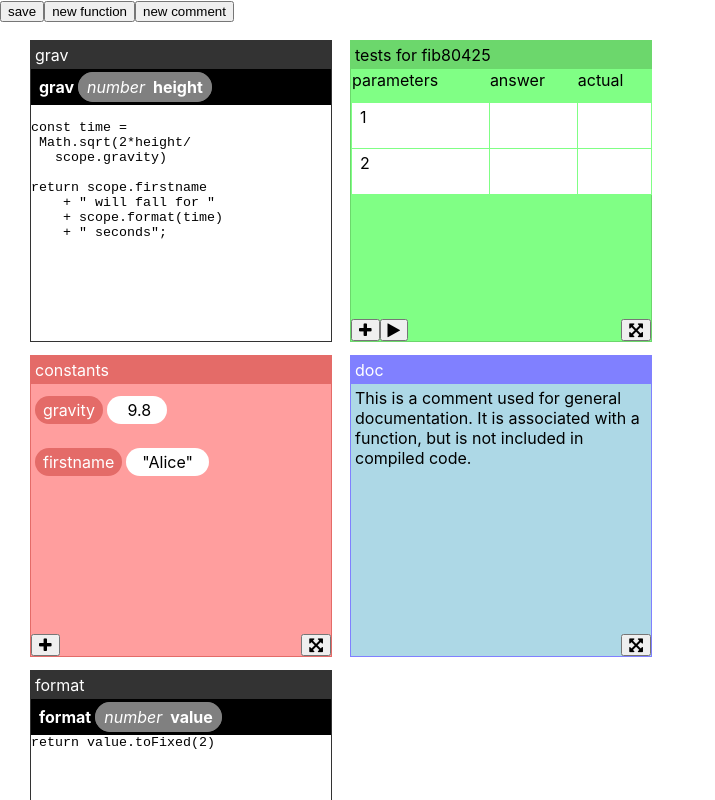
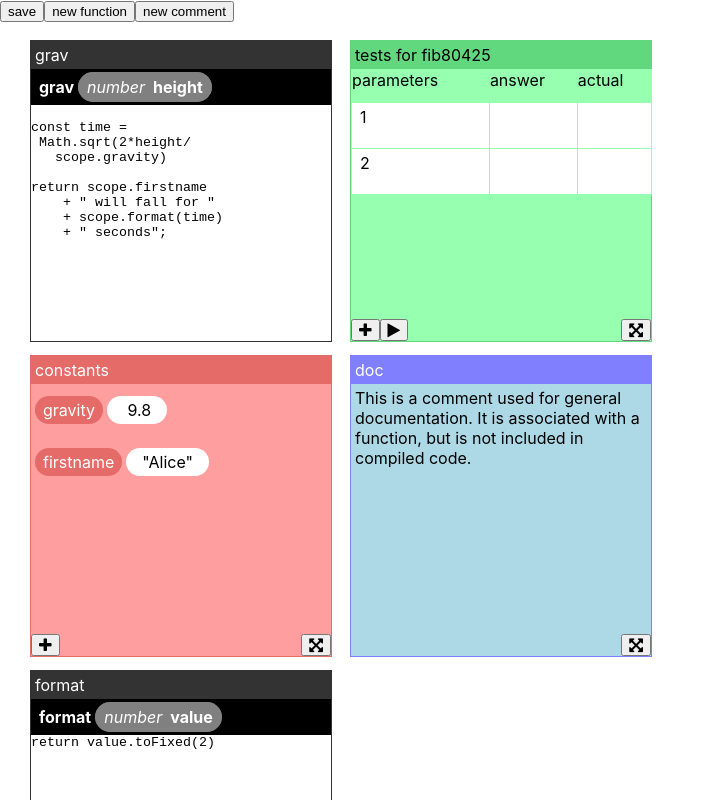
Before and after one commit to joshmarinacci/koding-experiment, a React (Create React App) app: page / in a window 1280 px wide. Shown: the top 800 px of the page, without its empty margins (0-715 px from the left). Built offline with nearby package versions, Linux system fonts and the light colour scheme.

Commit message:
make button to add new comment actually work

```diff
--- a/src/App.css
+++ b/src/App.css
@@ -1,6 +1,6 @@
 body {
-  --test-color: #80ff85;
-  --test-color-border: #6cd76c;
+  --test-color: #96ffb0;
+  --test-color-border: #61d77e;
 
   --constants-color: #ff9e9e;
   --constants-color-border: #e46b68;
--- a/src/App.js
+++ b/src/App.js
@@ -7,8 +7,7 @@ import {FunView} from './FunctionView'
 import {ProcessorSystem} from './CodeProcessor'
 import {ConstantsView} from './ConstantsView'
 import {ProjectEditor} from './ProjectEditor'
-
-const genId = (str) => str + Math.floor(Math.random()*100000)
+import {genId} from './utils'
 
 const fibId = genId("fib")
 
@@ -126,7 +125,7 @@ const Menu = (props) => {
     return <div className="menu">
         <button>save</button>
         <button>new function</button>
-        <button>new comment</button>
+        <button onClick={()=>ed.addNewComment()}>new comment</button>
     </div>
 }
 
--- a/src/ProjectEditor.js
+++ b/src/ProjectEditor.js
@@ -1,3 +1,5 @@
+import {genId} from './utils'
+
 export class ProjectEditor {
     constructor(project) {
         this.project = project
@@ -27,4 +29,18 @@ export class ProjectEditor {
     fireChange() {
         this.listeners.changed.forEach(cb => cb(this.project))
     }
+
+    addNewComment() {
+        this.project.push({
+            position: {
+                x: 100,
+                y: 100,
+            },
+            id:genId("comment"),
+            type:'comment',
+            name:'new comment',
+            body: `This is a new blank comment. Click to edit.`
+        })
+        this.fireChange()
+    }
 }
--- /dev/null
+++ b/src/utils.js
@@ -0,0 +1 @@
+export const genId = (str) => str + Math.floor(Math.random()*100000)
```
